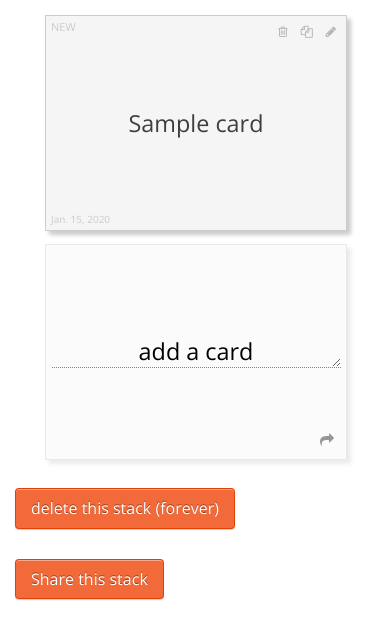
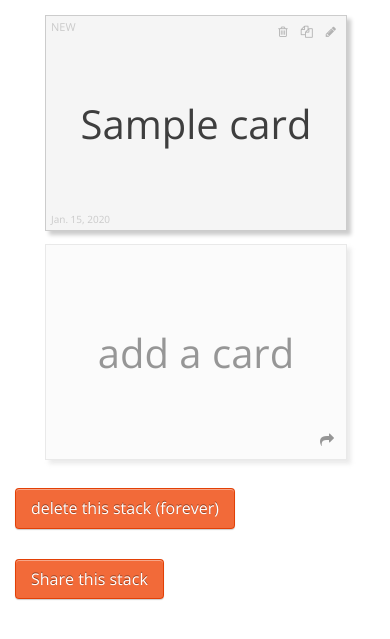
Before and after one commit to macolo/flashcards, a Django app: page /cardlists/1/ in a window 390 px wide. Shown: the part 139-778 px from the top of the page. Run offline with Django 3.2, Linux system fonts and the light colour scheme; a user stored in the database is signed in; tables that the repository leaves empty hold one stand-in row (values such as "Sample post"); parts of the project's set-up code (start-up, migrations or seed data) failed here and were passed over; some libraries are stand-ins or nearby versions.

Commit message:
fixed some security stuff and added responsive text size

```diff
--- a/cards/models.py
+++ b/cards/models.py
@@ -6,8 +6,8 @@ import uuid
 
 class Card(models.Model):
     created_date = models.DateTimeField('date published', auto_now_add=True)
-    card_question = models.CharField(max_length=200)
-    card_answer = models.CharField(max_length=200)
+    card_question = models.CharField(max_length=600)
+    card_answer = models.CharField(max_length=600)
 
     def __unicode__(self):
         return self.card_question + " - " + self.card_answer
--- a/cards/static/main.css
+++ b/cards/static/main.css
@@ -165,7 +165,7 @@ body {
     box-shadow: 4px 4px 4px rgba(204, 204, 204, 1);
     text-align: center;
     /* in case somebody uses aaa/bbb/ccc/ddd... */
-    word-break: break-all;
+    word-wrap: break-word;
 
 }
 
@@ -187,27 +187,20 @@ body {
     cursor:pointer;
 }
 
-.newcard textarea {
-    background-color: transparent;
-    border:none;
-    border-bottom: 1px dotted grey;
-    outline:none;
-    font-size:100%;
-    font-family:inherit;
-    text-align:inherit;
-    display:inline-block;
-    vertical-align:middle;
-    width:95%;
-    max-height:350px;
-    resize:vertical;
-    outline: none;
-    /* text-decoration: underline; */
-}
 
 .valign {
     vertical-align:middle;
     display:table-cell;
     width:100%;
+    padding: 5px;
+    font-size: 5px;
+    line-height: normal;
+}
+
+.text-editor {
+    /* this prevents the cursor to move to the top left corner if the span is empty (deleted all text) */
+    display: inline-block;
+    vertical-align: middle;
 }
 
 
@@ -410,7 +403,7 @@ whether a card has been created <24 hours ('NEW') */
    color: rgba(150, 150, 150, 1);
 }
 
-div:focus {outline:0;}
+div:focus, span:focus {outline:0;}
 /*
 prevent blue border on contenteditable
 http://stackoverflow.com/questions/20340138/remove-blue-border-from-css-custom-styled-button-in-chrome
@@ -423,7 +416,8 @@ http://stackoverflow.com/questions/20340138/remove-blue-border-from-css-custom-s
 
  */
 
-div[contenteditable=true] {
+div[contenteditable=true],
+span[contenteditable=true] {
     -moz-user-select: text;
     -webkit-user-select : text;
 }
--- a/cards/templates/base.html
+++ b/cards/templates/base.html
@@ -18,6 +18,7 @@
     <link href='//fonts.googleapis.com/css?family=Open+Sans' rel='stylesheet' type='text/css'>
 
     <script src="{% static 'jquery.textfill.min.js' %}"></script>
+    <script src="{% static 'jquery.bindwithdelay.js' %}"></script>
 
     {% compress css %}
         <link rel="stylesheet" type="text/css" href="{% static 'main.css' %}" />
--- a/cards/templates/cards/card_list.html
+++ b/cards/templates/cards/card_list.html
@@ -1,5 +1,6 @@
 {% extends "base.html" %}
 
+<!--suppress ALL -->
 <title>{% block title %}{{ cardlist_name }}{% endblock %}</title>
 
 {% block header %}
@@ -26,7 +27,7 @@
                                     <div class="card-edit non-flippable"><i class="small-button fa fa-pencil"></i></div>
                                 {% endif %}
                             </div>
-                            <div class="valign">{{ card.card_answer }}</div>
+                            <div class="valign"><span class="text-editor">{{ card.card_answer }}</span></div>
                             {% if modifiable %}
                                 <div class="card-edit-actions non-flippable">
                                     <div class="card-edit-confirm" data-url="{% url 'cards:updatecard' card.id %}"><i class="fa fa-paper-plane"></i></div>
@@ -54,7 +55,7 @@
                                     </div>
                                 </div>
                             {% endif %}
-                            <div class="valign">{{ card.card_question }}</div>
+                            <div class="valign"><span class="text-editor">{{ card.card_question }}</span></div>
                             {% if modifiable %}
                                 <div class="card-edit-actions non-flippable">
                                     <div class="card-edit-confirm" data-url="{% url 'cards:updatecard' card.id %}"><i class="fa fa-paper-plane"></i></div>
@@ -84,17 +85,18 @@
                         {% csrf_token %}
                         <div class="card-side card_answer back">
                             <div class="valign">
-                                <textarea class="empty-on-click" rows=1 name="card_answer">answer</textarea>
-                                <button class="small-button fc-submit" type="submit"><i class="fa fa-paper-plane"></i></button>
+                                <span class="empty-on-click text-editor" contenteditable="true" id="input_card_answer">answer</span>
                             </div>
+                            <button class="small-button fc-submit" type="submit"><i class="fa fa-paper-plane"></i></button>
                         </div>
                         <div class="card-side card_question front">
                             <div class="valign">
-                                <textarea class="empty-on-click" rows=1 name="card_question" value="" >add a card</textarea>
-                                <i class="fc-next fa fa-share"></i>
+                                <span class="empty-on-click text-editor" contenteditable="true" id="input_card_question" >add a card</span>
                             </div>
+                            <i class="fc-next fa fa-share"></i>
                         </div>
-
+                        <input type="hidden" name="card_question">
+                        <input type="hidden" name="card_answer">
                     </form>
                 </div>
             </div>
@@ -118,19 +120,93 @@
 
 
     <script>
-        $( document ).ready(function() {
-
+        jQuery( document ).ready(function() {
             // initialise flashcards namespace
             window.flashcards = {};
 
+            // NEW CARD
+
+            jQuery('.empty-on-click').on('click', function() {
+                jQuery(this).empty();
+            });
+
+            // for typing
+
+            jQuery('.card_question, .card_answer').bindWithDelay('keyup', function() {
+                    var should_margin = 80;
+                    var max_font_size = 40;
+                    var min_font_size = 7;
+
+                    var font_size = parseInt(jQuery(this).find('.text-editor').css('font-size'));
+
+                    is_margin = jQuery(this).height() - jQuery(this).find('.text-editor').height();
+                    //console.log('Margin: '+is_margin);
+
+                    // check for sane values
+                    if (!(!isNaN(parseFloat(is_margin)) && isFinite(is_margin))) {
+                        return;
+                    }
+
+                    while (true) {
+                        is_margin = jQuery(this).height() - jQuery(this).find('.text-editor').height();
+                        // if the margin is bigger than it should be, don't decrease font size.
+                        if ( is_margin > should_margin) {
+                            break;
+                        }
+                        if (font_size - 1 < min_font_size) {
+                            return;
+                        }
+                        //console.log('Margin: '+is_margin);
+                        font_size = font_size - 1;
+                        jQuery(this).find('.text-editor').css({'font-size': font_size, 'line-height': 1.1});
+                        //console.log('DOWN');
+
+                        // if we reduced the font size we don't want to increase it in the same keyup
+                        return;
+                    }
+
+                    while (true) {
+                        is_margin = jQuery(this).height() - jQuery(this).find('.text-editor').height();
+                        // if the margin is smaller than it should be, don't increase font size.
+                        if (is_margin <= should_margin + 30) {
+                            break;
+                        }
+                        if (font_size + 1 > max_font_size) {
+                            return;
+                        }
+                        //console.log('Margin: '+is_margin);
+                        font_size = font_size + 1;
+                        jQuery(this).find('.text-editor').css({'font-size': font_size, 'line-height': 1.1});
+                        //console.log('UP');
+                    }
+            }, 1000, true);
+
+            window.flashcards.size_card_content = function() {
+                // this is to adapt the fit the text into the card by adapting the font size
+                jQuery('.card_question .valign, .card_answer .valign').textfill({
+                    'innerTag': '.text-editor',
+                    'debug': false,
+                    'changeLineHeight': true,
+                    'explicitHeight': 200
+                });
+            }
+
+            // do this once on page load
+            window.flashcards.size_card_content();
+
             window.flashcards.toggle_card_to_edit_mode = function(el) {
+
+                // the card shouldnt flip while in edit mode
+                var card = jQuery(el).parents('.card')[0];
+                jQuery(card).toggleClass('fliponclick');
+
                 var cardside = jQuery(el).parents('.card-side')[0];
 
                 var card_controls = jQuery(cardside).find('.card-edit-actions')[0];
                 jQuery(card_controls).toggle();
 
                 // make answer and question contenteditable
-                var text_el = jQuery(cardside).find('.valign');
+                var text_el = jQuery(cardside).find('.text-editor');
 
                 // store current answer or question
                 var text_content = jQuery(text_el).text();
@@ -200,7 +276,7 @@
             });
 
             // this flips the card between question and answer
-            jQuery('.fliponclick').on('click', function(e) {
+            jQuery('body').on('click', '.fliponclick', function(e) {
                 var target = jQuery(e.target);
                 if ( !(jQuery(target).hasClass('non-flippable') || jQuery(target).parents('.non-flippable')[0])) {
                     jQuery(this).toggleClass('flip');
@@ -212,11 +288,13 @@
                 jQuery(this).parents('.newcard').toggleClass('flip');
             });
 
-            // this adapts the size of the textareas for answer and questions to the text it contains
-            $('textarea').on('keyup', function() {
-                $(this).css('height', 'auto').height($(this).prop('scrollHeight'));
+            // SUBMIT NEW CARD
+
+            jQuery('.fc-submit').on('click', function(e) {
+                jQuery('input[name="card_question"]').val(jQuery('#input_card_question').text());
+                jQuery('input[name="card_answer"]').val(jQuery('#input_card_answer').text());
+
             });
-
 
             // COPY CARD
 
@@ -248,10 +326,14 @@
             jQuery('.card-edit-abort').on('click', function(e) {
                 var target = this;
                 var cardside = jQuery(target).parents('.card-side')[0];
-                var text_el = jQuery(cardside).find('.valign');
+                var text_el = jQuery(cardside).find('.text-editor');
                 var text_content = jQuery(text_el).attr('data-content');
-                jQuery(text_el).text(text_content);
+                jQuery(text_el).text(text_content).css({'font-size': 7, 'line-height': 1.1});
                 window.flashcards.toggle_card_to_edit_mode(target);
+                // eeek - it doesn' work the first time for god knows whatever reason.
+                // TODO: fix this little dirty secret of mine.
+                window.flashcards.size_card_content();
+                window.flashcards.size_card_content();
             });
 
             // this will send the updated answer / question of the active card to the server
@@ -260,8 +342,8 @@
                 // retrieve answer and question
                 var card = jQuery(target).parents('.card')[0];
                 var cardside = jQuery(target).parents('.card-side')[0];
-                var answer = jQuery(card).find('.card_answer .valign').text();
-                var question = jQuery(card).find('.card_question .valign').text();
+                var answer = jQuery(card).find('.card_answer .text-editor').text();
+                var question = jQuery(card).find('.card_question .text-editor').text();
 
                 var data = {
                     'answer' : answer.trim(),
--- a/cards/views.py
+++ b/cards/views.py
@@ -447,23 +447,27 @@ def update_card(request, card_id):
         # Security says stoooop
 
         # find the lists the user has crud access to
-        user_cls = list(get_list_of_allowed_cardlists(request, 'crud'))
+        user_cls = get_list_of_allowed_cardlists(request, 'crud')
 
         # find lists the card is in
-        card_cls = list(CardList.objects.filter(card_id=card_id))
+        card_cls = list(CardList.objects.filter(cards__id=card_id))
 
-        # if the intersection of the two lists contains at least one cardlist it' ok
+        intersection = False
 
-        card.card_question = question
-        card.card_answer = answer
-        card.save()
+        for cl in user_cls:
+            if cl in card_cls:
+                intersection = True
+                break
 
-        # all ok
-        return HttpResponse()
+        if intersection:
+            card.card_question = question
+            card.card_answer = answer
+            card.save()
 
+            # all ok
+            return HttpResponse()
 
-    else:
-        return HttpResponseServerError()
+    return HttpResponseServerError()
 
 
 @login_required
@@ -478,10 +482,17 @@ def remove_card(request, cardlist_id, card_id):
     except CardList.DoesNotExist:
         return HttpResponseServerError()
 
-    # we don't want to delete here since the card might also be part of other cardlists (dooh!)
-    cardlist.cards.remove(card)
+    # security says stooop - does the user have access to this cardlist?
+    # find the lists the user has crud access to
+    user_cls = get_list_of_allowed_cardlists(request, 'crud')
 
-    return HttpResponse()
+    if cardlist in user_cls:
+        # we don't want to delete here since the card might also be part of other cardlists (dooh!)
+        cardlist.cards.remove(card)
+
+        return HttpResponse()
+
+    return HttpResponseServerError()
 
 
 @login_required
```
Also changed, not shown: cards/static/jquery.bindwithdelay.js (added, +56 -0 lines), cards/migrations/0008_auto_20150621_2119.py (added).
